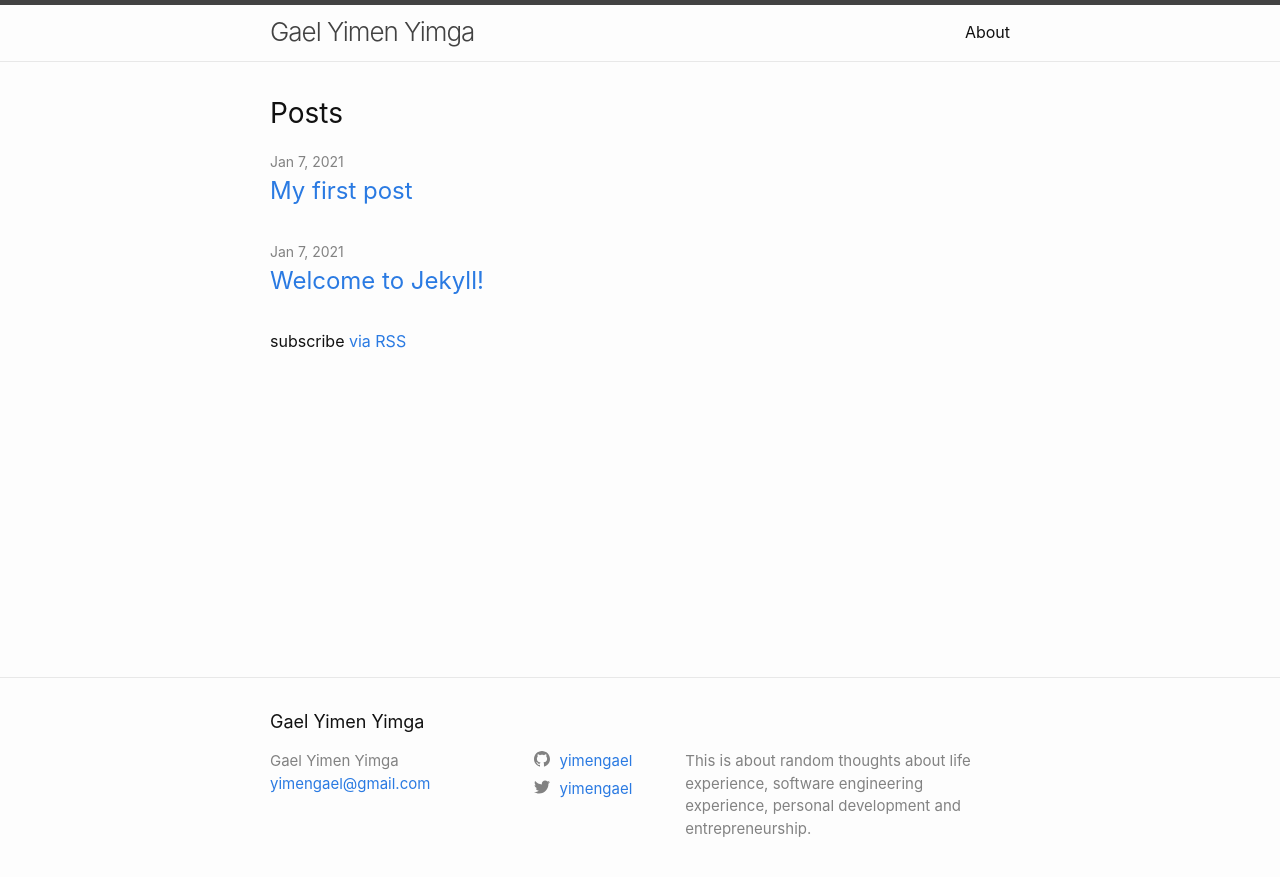
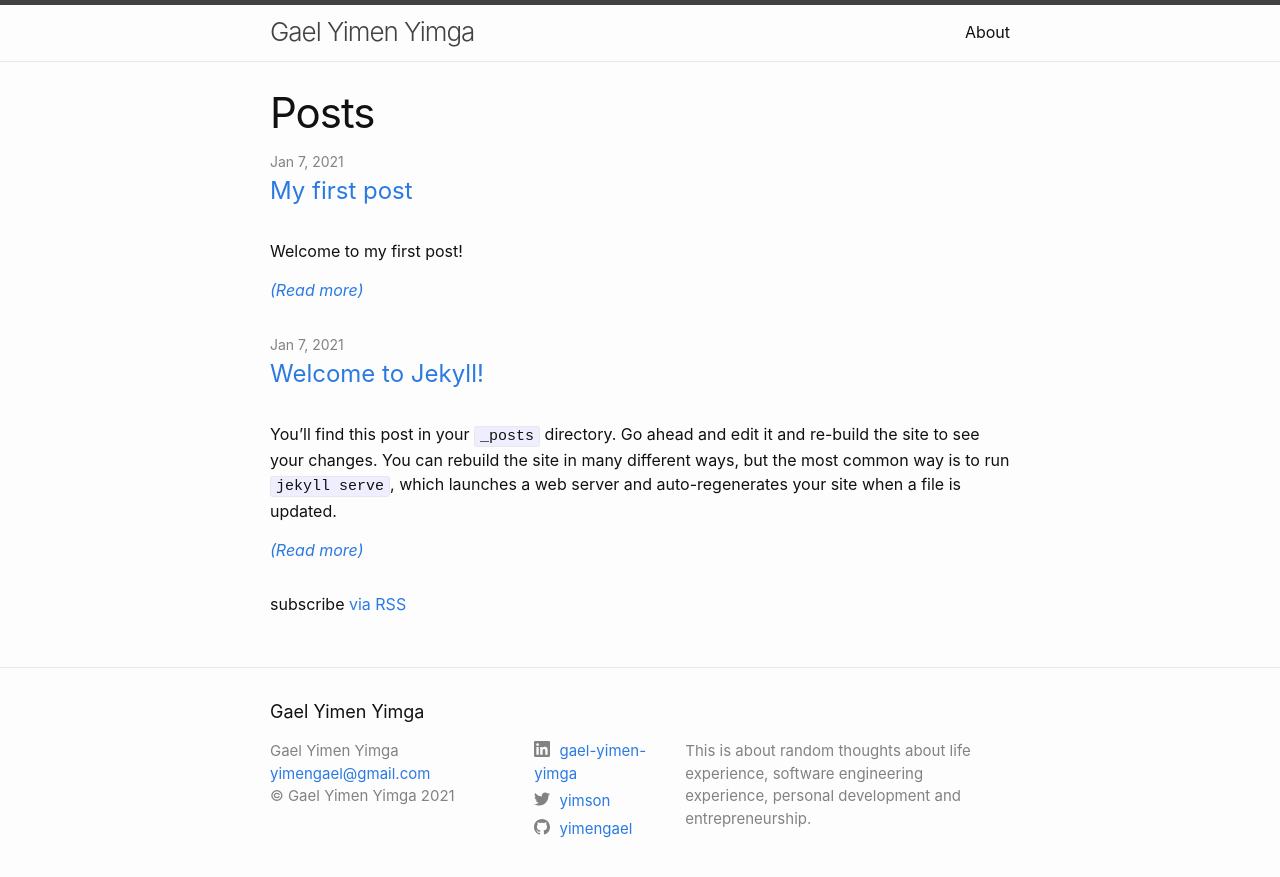
Before and after one commit to yimengael/yims-blog, a Jekyll site: the page built from index.markdown, in a window 1280 px wide. Shown: the top 877 px of the page. Built offline with Jekyll 4.4.1, drawn with Linux system fonts in a browser that asks for light colours.

Commit message:
Updating some branding

```diff
--- a/_config.yml
+++ b/_config.yml
@@ -26,8 +26,20 @@ description: >- # this means to ignore newlines until "baseurl:"
   and entrepreneurship.
 baseurl: "/yims-blog" # the subpath of your site, e.g. /blog
 url: "https://yimengael.github.io" # the base hostname & protocol for your site, e.g. http://example.com
-twitter_username: yimengael
+twitter_username: yimson
 github_username:  yimengael
+
+# Fields minima uses, but are not defaulted with the jekyll new command.
+# Author is the default for posts, the RSS feed, and is used in the footer.
+subtitle: Life, Entrepreneurship, Software engineering
+show_excerpts: true
+author: Gael Yimen Yimga
+linkedin_username: gael-yimen-yimga
+
+# New fields not defaulted by Jekyll-new with the minima theme
+# Add a copyright. A copyright symbol and year will be added automatically
+# copyright: Author Name or Company name
+copyright: Gael Yimen Yimga
 
 # Build settings
 # Remove minima theme as it is now a regular theme
--- a/_includes/footer.html
+++ b/_includes/footer.html
@@ -18,6 +18,9 @@
             {%- if site.email -%}
             <li><a class="u-email" href="mailto:{{ site.email }}">{{ site.email }}</a></li>
             {%- endif -%}
+            {%- if site.copyright -%}
+            <li>&copy; {{ site.copyright }} {{'now' | date: "%Y" }}</li>
+            {%- endif -%}
         </ul>
       </div>
 
--- a/_includes/header.html
+++ b/_includes/header.html
@@ -3,6 +3,7 @@
   <div class="wrapper">
     {%- assign default_paths = site.pages | map: "path" -%}
     {%- assign page_paths = site.header_pages | default: default_paths -%}
+    {%- assign titles_size = site.pages | map: 'title' | join: '' | size -%}
     <a class="site-title" rel="author" href="{{ "/" | relative_url }}">{{ site.title | escape }}</a>
 
     {%- if page_paths -%}
--- a/_includes/social.html
+++ b/_includes/social.html
@@ -1,14 +1,14 @@
 <ul class="social-media-list">
+  {%- if site.linkedin_username -%}<li><a href="https://www.linkedin.com/in/{{ site.linkedin_username| cgi_escape | escape }}"><svg class="svg-icon"><use xlink:href="{{ '/assets/minima-social-icons.svg#linkedin' | relative_url }}"></use></svg> <span class="username">{{ site.linkedin_username| escape }}</span></a></li>{%- endif -%}
+  {%- if site.twitter_username -%}<li><a href="https://www.twitter.com/{{ site.twitter_username| cgi_escape | escape }}"><svg class="svg-icon"><use xlink:href="{{ '/assets/minima-social-icons.svg#twitter' | relative_url }}"></use></svg> <span class="username">{{ site.twitter_username| escape }}</span></a></li>{%- endif -%}
+  {%- if site.youtube_username -%}<li><a href="https://youtube.com/{{ site.youtube_username| cgi_escape | escape }}"><svg class="svg-icon"><use xlink:href="{{ '/assets/minima-social-icons.svg#youtube' | relative_url }}"></use></svg> <span class="username">{{ site.youtube_username| escape }}</span></a></li>{%- endif -%}
+  {%- if site.github_username -%}<li><a href="https://github.com/{{ site.github_username| cgi_escape | escape }}"><svg class="svg-icon"><use xlink:href="{{ '/assets/minima-social-icons.svg#github' | relative_url }}"></use></svg> <span class="username">{{ site.github_username| escape }}</span></a></li>{%- endif -%}
   {%- if site.dribbble_username -%}<li><a href="https://dribbble.com/{{ site.dribbble_username| cgi_escape | escape }}"><svg class="svg-icon"><use xlink:href="{{ '/assets/minima-social-icons.svg#dribbble' | relative_url }}"></use></svg> <span class="username">{{ site.dribbble_username| escape }}</span></a></li>{%- endif -%}
   {%- if site.facebook_username -%}<li><a href="https://www.facebook.com/{{ site.facebook_username| cgi_escape | escape }}"><svg class="svg-icon"><use xlink:href="{{ '/assets/minima-social-icons.svg#facebook' | relative_url }}"></use></svg> <span class="username">{{ site.facebook_username| escape }}</span></a></li>{%- endif -%}
   {%- if site.flickr_username -%}<li><a href="https://www.flickr.com/photos/{{ site.flickr_username| cgi_escape | escape }}"><svg class="svg-icon"><use xlink:href="{{ '/assets/minima-social-icons.svg#flickr' | relative_url }}"></use></svg> <span class="username">{{ site.flickr_username| escape }}</span></a></li>{%- endif -%}
-  {%- if site.github_username -%}<li><a href="https://github.com/{{ site.github_username| cgi_escape | escape }}"><svg class="svg-icon"><use xlink:href="{{ '/assets/minima-social-icons.svg#github' | relative_url }}"></use></svg> <span class="username">{{ site.github_username| escape }}</span></a></li>{%- endif -%}
   {%- if site.instagram_username -%}<li><a href="https://instagram.com/{{ site.instagram_username| cgi_escape | escape }}"><svg class="svg-icon"><use xlink:href="{{ '/assets/minima-social-icons.svg#instagram' | relative_url }}"></use></svg> <span class="username">{{ site.instagram_username| escape }}</span></a></li>{%- endif -%}
-  {%- if site.linkedin_username -%}<li><a href="https://www.linkedin.com/in/{{ site.linkedin_username| cgi_escape | escape }}"><svg class="svg-icon"><use xlink:href="{{ '/assets/minima-social-icons.svg#linkedin' | relative_url }}"></use></svg> <span class="username">{{ site.linkedin_username| escape }}</span></a></li>{%- endif -%}
   {%- if site.pinterest_username -%}<li><a href="https://www.pinterest.com/{{ site.pinterest_username| cgi_escape | escape }}"><svg class="svg-icon"><use xlink:href="{{ '/assets/minima-social-icons.svg#pinterest' | relative_url }}"></use></svg> <span class="username">{{ site.pinterest_username| escape }}</span></a></li>{%- endif -%}
   {%- for mst in site.mastodon -%}{%- if mst.username and mst.instance -%}<li><a href="https://{{ mst.instance| cgi_escape | escape}}/@{{mst.username}}"><svg class="svg-icon"><use xlink:href="{{ '/assets/minima-social-icons.svg#mastodon' | relative_url }}"></use></svg> <span class="username">{{ mst.username|escape }}</span></a></li>{%- endif -%}{%- endfor -%}
-  {%- if site.twitter_username -%}<li><a href="https://www.twitter.com/{{ site.twitter_username| cgi_escape | escape }}"><svg class="svg-icon"><use xlink:href="{{ '/assets/minima-social-icons.svg#twitter' | relative_url }}"></use></svg> <span class="username">{{ site.twitter_username| escape }}</span></a></li>{%- endif -%}
-  {%- if site.youtube_username -%}<li><a href="https://youtube.com/{{ site.youtube_username| cgi_escape | escape }}"><svg class="svg-icon"><use xlink:href="{{ '/assets/minima-social-icons.svg#youtube' | relative_url }}"></use></svg> <span class="username">{{ site.youtube_username| escape }}</span></a></li>{%- endif -%}
   {%- if site.googleplus_username -%}<li><a href="https://plus.google.com/{{ site.googleplus_username| escape }}"><svg class="svg-icon"><use xlink:href="{{ '/assets/minima-social-icons.svg#googleplus' | relative_url }}"></use></svg> <span class="username">{{ site.googleplus_username| escape }}</span></a></li>{%- endif -%}
   {%- if site.rss -%}<li><a href="{{ 'feed.xml' | relative_url }}"><svg class="svg-icon"><use xlink:href="{{ '/assets/minima-social-icons.svg#rss' | relative_url }}"></use></svg> <span>{{ site.rss | escape }}</span></a></li>{%- endif -%}
 </ul>
--- a/_layouts/home.html
+++ b/_layouts/home.html
@@ -10,19 +10,19 @@ layout: default
   {{ content }}
 
   {%- if site.posts.size > 0 -%}
-    <h2 class="post-list-heading">{{ page.list_title | default: "Posts" }}</h2>
+    <h1 class="post-title">{{ page.list_title | default: "Posts" }}</h1>
     <ul class="post-list">
       {%- for post in site.posts -%}
       <li>
         {%- assign date_format = site.minima.date_format | default: "%b %-d, %Y" -%}
         <span class="post-meta">{{ post.date | date: date_format }}</span>
-        <h3>
+        <h3 class="post-header">
           <a class="post-link" href="{{ post.url | relative_url }}">
             {{ post.title | escape }}
           </a>
         </h3>
         {%- if site.show_excerpts -%}
-          {{ post.excerpt }}
+          {{ post.excerpt }} <a href="{{ post.url | relative_url }}"><i>(Read more)</i></a>
         {%- endif -%}
       </li>
       {%- endfor -%}
```
